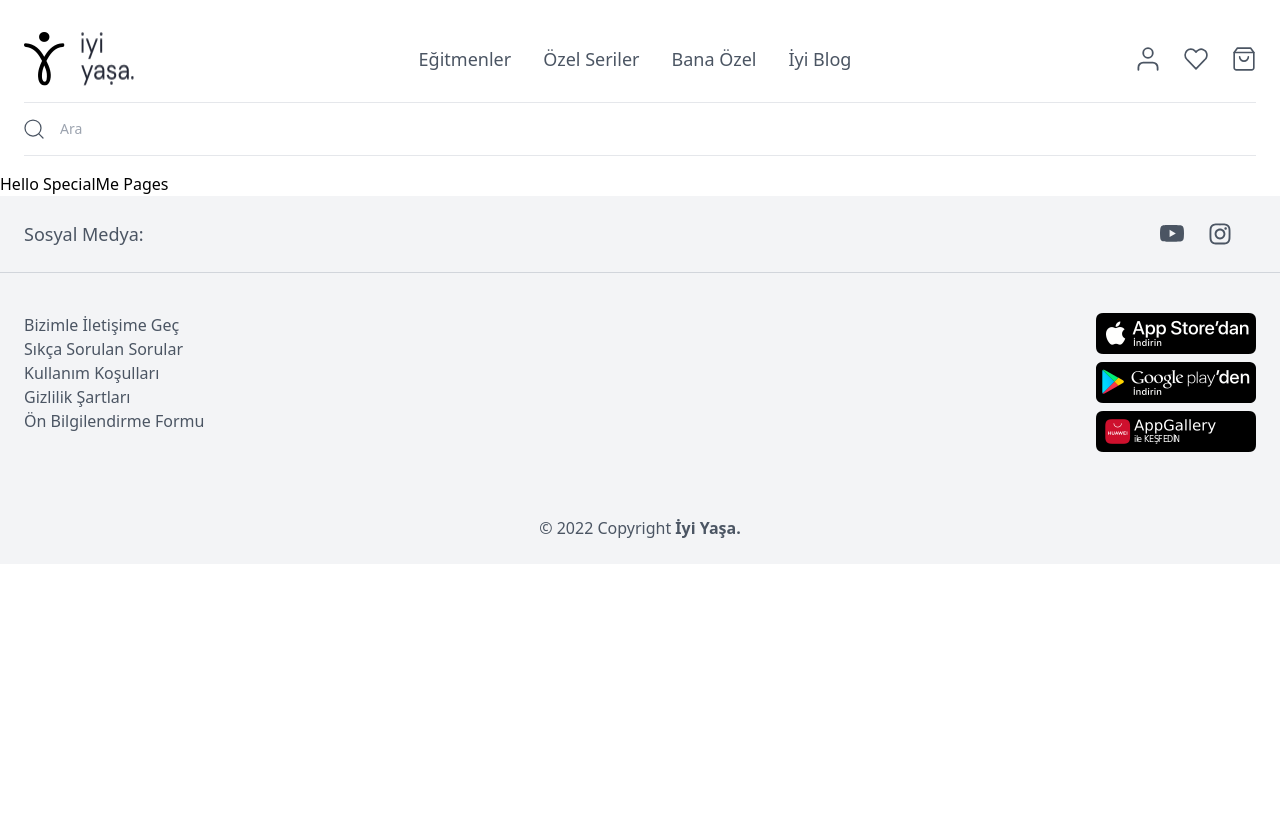
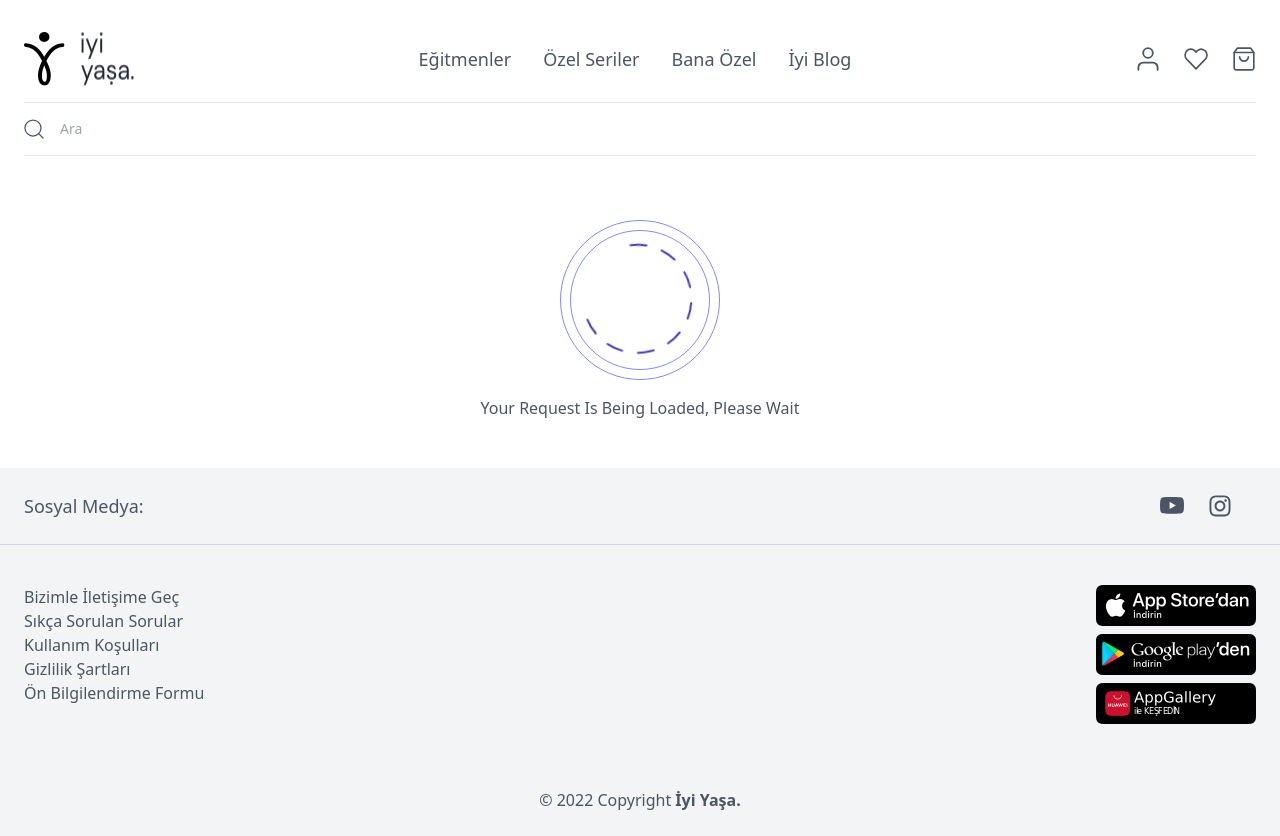
Before and after one commit to dogukancaner/iyiyasa-app, a React (Create React App) app: page /specialme in a window 1280 px wide. Before the commit the page ends 800 px from the top, so only its background shows below. Built offline with nearby package versions, Linux system fonts and the light colour scheme.

Commit message:
added loader

```diff
--- a/src/pages/SpecialMe.js
+++ b/src/pages/SpecialMe.js
@@ -1,7 +1,40 @@
 import React from "react";
+function index() {
+  return (
+    <>
+      <div className="bg-gray-100">
+        <div className="px-4 py-12 bg-white">
+          <div className="mx-auto flex justify-center">
+            <div className="relative">
+              <div className="w-[160px] h-[160px] border border-indigo-400 rounded-full" />
+              <div className="w-[140px] h-[140px] border border-indigo-400 rounded-full absolute top-2.5 right-2.5" />
+              <div>
+                <svg
+                  className="absolute top-[22px] right-[26px] animate-spin"
+                  width={113}
+                  height={113}
+                  viewBox="0 0 113 113"
+                  fill="none"
+                  xmlns="http://www.w3.org/2000/svg"
+                >
+                  <path
+                    d="M56.7631 110.374C46.061 110.374 35.5993 107.2 26.7008 101.255C17.8023 95.3088 10.8668 86.8579 6.77128 76.9704C2.67576 67.083 1.60419 56.2031 3.69207 45.7066C5.77994 35.2102 10.9335 25.5686 18.501 18.001C26.0686 10.4335 35.7102 5.27994 46.2066 3.19207C56.7031 1.10419 67.583 2.17576 77.4704 6.27128C87.3579 10.3668 95.8088 17.3023 101.755 26.2008C107.7 35.0993 110.874 45.561 110.874 56.2631"
+                    stroke="#4338CA"
+                    strokeWidth={2}
+                    strokeLinecap="round"
+                    strokeDasharray="16 16"
+                  />
+                </svg>
+              </div>
+            </div>
+          </div>
+          <p className="text-center text-gray-600 text-base mt-4">
+            Your Request Is Being Loaded, Please Wait
+          </p>
+        </div>
+      </div>
+    </>
+  );
+}
 
-const SpecialMe = () => {
-  return <div>Hello SpecialMe Pages</div>;
-};
-
-export default SpecialMe;
+export default index;
```
